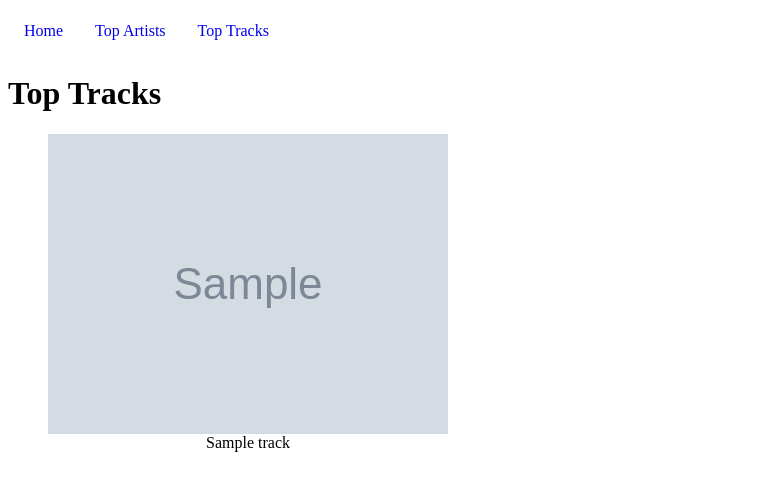
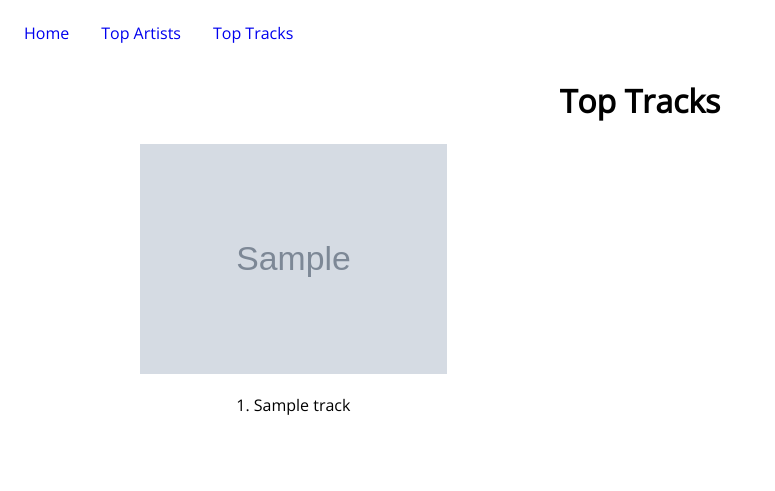
Before and after one commit to moahmed0987/tune-tracklist, a Flask app: template spotify_site/templates/top_tracks.html in a window 1280 px wide. Shown: the top 491 px of the page, without its empty margins (0-775 px from the left). Run offline with Flask 2, Linux system fonts and the light colour scheme; the template is opened without the code that fills it: most values are stand-ins (such as "Sample title", 1, 10 or a date in 2020); grey boxes marked "Sample" are stand-in pictures.

Commit message:
edited home page and pages showing top artists and top tracks including stylesheet

```diff
--- a/spotify_site/static/style.css
+++ b/spotify_site/static/style.css
@@ -1,3 +1,9 @@
+@import url('https://fonts.googleapis.com/css2?family=Open+Sans&display=swap');
+body {
+    font-family: 'Open Sans', sans-serif;
+    text-align: center;
+}
+
 .nav-bar {
     list-style-type: none;
     margin: 0;
@@ -17,17 +23,32 @@
     border-radius: 15px;
 }
 
+.home-button-container {
+    display: flex;
+    flex-direction: column;
+}
+
+.top-data-img{
+    max-width: 100%;
+}
 .top-data-list {
     display: grid;
     max-width: 1000px;
     grid-template-columns: 1fr 1fr 1fr;
     row-gap: 40px;
+    column-gap: 40px;
+    padding: 0;
 }
 
 .top-data-item {
     display: flex;
     flex-direction: column;
     align-items: center;
+    gap: 20px;
+    box-sizing: border-box;
 }
 
-.top-data-img {}
+.data-container {
+    display: flex;
+    justify-content: center;
+}
--- a/spotify_site/templates/home.html
+++ b/spotify_site/templates/home.html
@@ -1,4 +1,8 @@
 {% extends "base.html" %}
 {% block content %}
     <h1>Home</h1>
+    <div class="home-button-container">
+        <a class="button" href="{{ url_for('top_artists') }}">Top Artists</a>
+        <a class="button" href="{{ url_for('top_tracks') }}">Top Tracks</a>
+    </div>
 {% endblock content %}
--- a/spotify_site/templates/top_tracks.html
+++ b/spotify_site/templates/top_tracks.html
@@ -1,14 +1,14 @@
 {% extends "base.html" %}
 {% block content %}
     <h1>Top Tracks</h1>
-    <ol class="top-data-list">
-        {% for track in top_tracks %}
-        <li class="top-data-item">
-            <img class="top-data-img" src={{ track["album"]["images"][1]["url"] }}>
-            {{ track["name"] }}
-
-        </li>
-        {% endfor %}
-    </ol>
-
+    <div class="data-container">
+        <div class="top-data-list">
+            {% for track in top_tracks %}
+                <div class="top-data-item">
+                    <img class="top-data-img" src="{{ track['album']['images'][1]['url'] }}" alt="Cover art for {{ track['name'] }}">
+                    {{ loop.index }}. {{ track["name"] }}
+                </div>
+            {% endfor %}
+        </div>
+    </div>
 {% endblock content %}
```
Also changed, not shown: spotify_site/templates/top_artists.html (+6 -7 lines).
